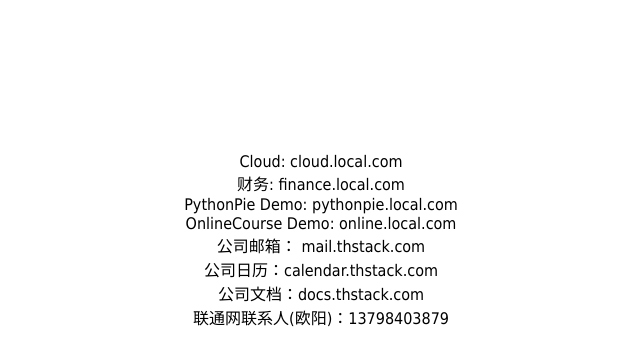
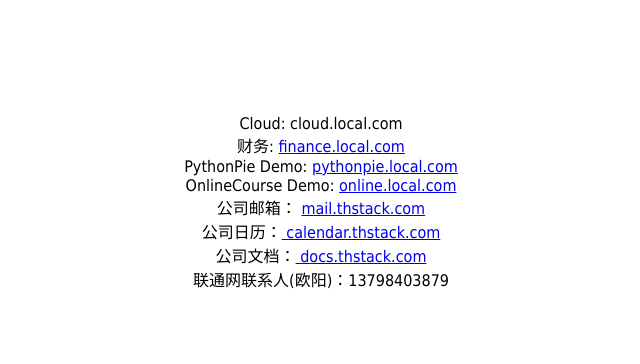
Before and after one commit to longgeek/local-system, a plain HTML site: page index.html in a window 1280 px wide. Shown: the part 70-434 px from the top of the page, without its empty margins (319-959 px from the left). Drawn offline with Linux system fonts and the light colour scheme.

Commit message:
add href

```diff
--- a/index.html
+++ b/index.html
@@ -22,21 +22,19 @@
      <br />
      <br />
      <br />
-     <br />
-     <br />
      Cloud: cloud.local.com
      <br />
-     财务: finance.local.com
+     财务: <a href="http://finance.local.com"> finance.local.com </a>
      <br />
-     PythonPie Demo: pythonpie.local.com
+     PythonPie Demo: <a href="http://pythonpie.local.com"> pythonpie.local.com </a>
      <br />
-     OnlineCourse Demo: online.local.com
+     OnlineCourse Demo: <a href="http://online.local.com"> online.local.com </a>
      <br />
-     公司邮箱： mail.thstack.com
+     公司邮箱： <a href="http://mail.thstack.com"> mail.thstack.com </a>
      <br />
-     公司日历：calendar.thstack.com
+     公司日历：<a href="http://calendar.thstack.com"> calendar.thstack.com </a>
      <br />
-     公司文档：docs.thstack.com
+     公司文档：<a href="http://docs.thstack.com"> docs.thstack.com </a>
      <br />
      联通网联系人(欧阳)：13798403879
 
```
